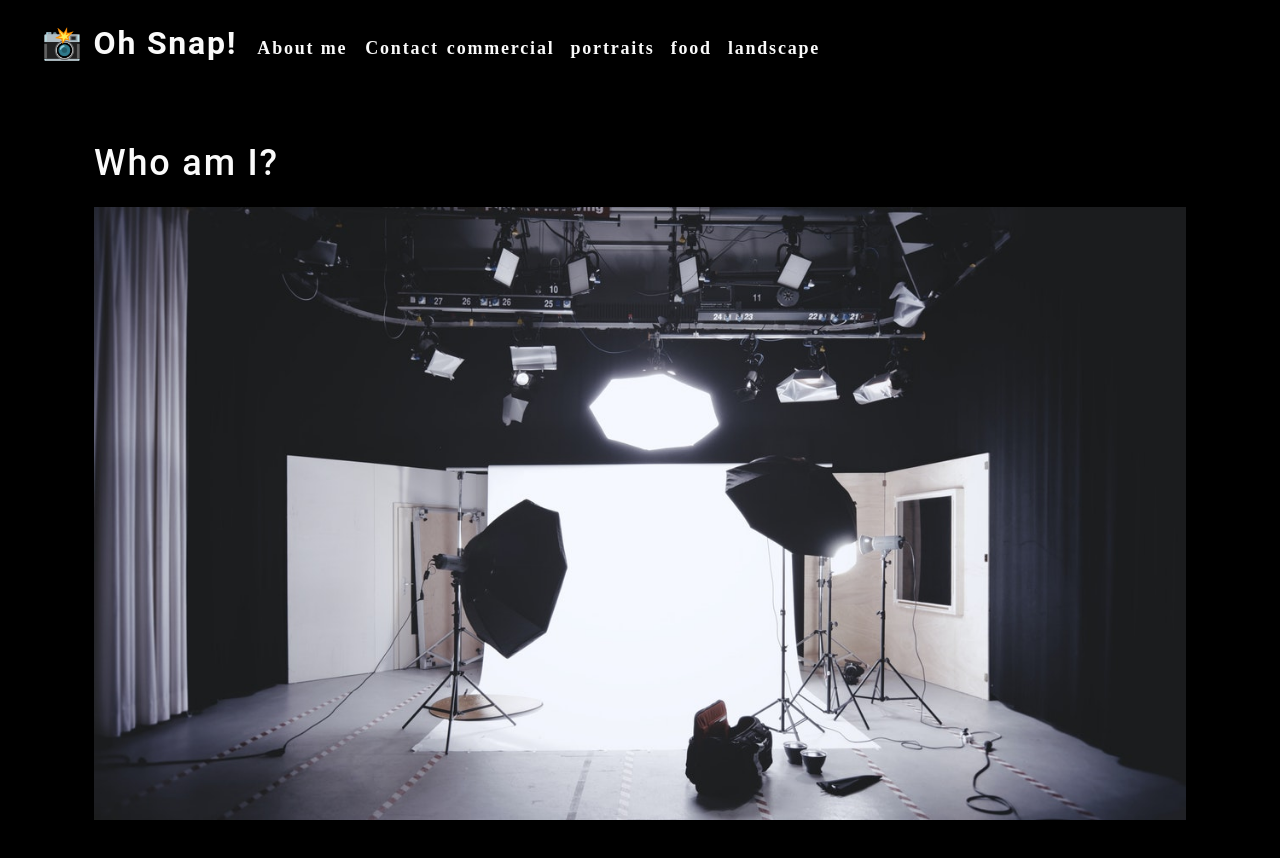
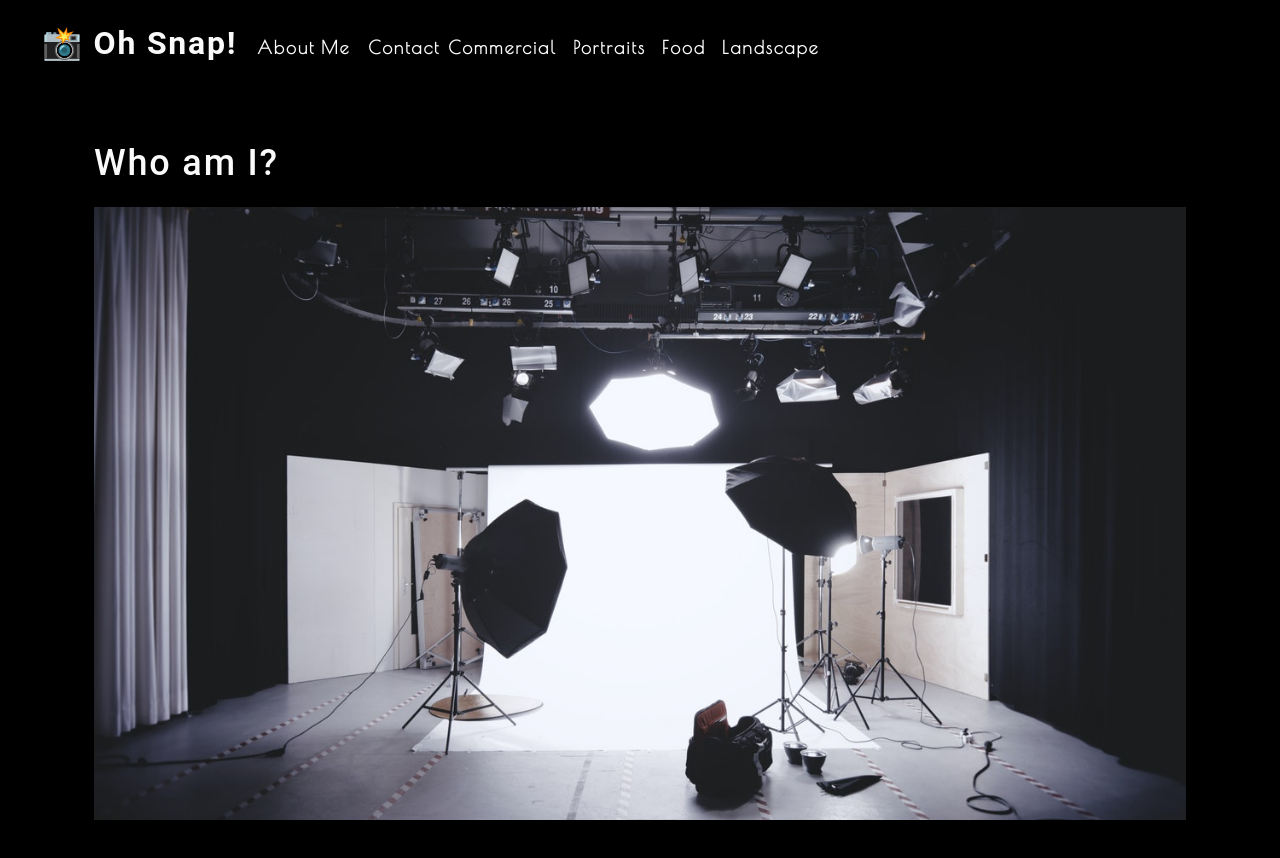
Before and after one commit to rxtATX/photo-port, a React (Create React App) app: page / in a window 1280 px wide. Shown: the top 858 px of the page. Built offline with nearby package versions, Linux system fonts and the light colour scheme.

Commit message:
Satisfying criteria for issue: Initialize a React Application #1

```diff
--- a/public/index.html
+++ b/public/index.html
@@ -25,6 +25,8 @@
       Learn how to configure a non-root public URL by running `npm run build`.
     -->
     <title>React App</title>
+    <link rel="preconnect" href="https://fonts.gstatic.com">
+<link href="https://fonts.googleapis.com/css2?family=Poiret+One&display=swap" rel="stylesheet">
   </head>
   <body>
     <noscript>You need to enable JavaScript to run this app.</noscript>
--- a/src/components/Nav/index.js
+++ b/src/components/Nav/index.js
@@ -7,14 +7,14 @@
 const Nav = () => {
   const categories = [
     {
-      name: "commercial",
+      name: "Commercial",
       description:
         "Photos of grocery stores, food trucks, and other commercial projects",
     },
-    { name: "portraits", description: "Portraits of people in my life" },
-    { name: "food", description: "Delicious delicacies" },
+    { name: "Portraits", description: "Portraits of people in my life" },
+    { name: "Food", description: "Delicious delicacies" },
     {
-      name: "landscape",
+      name: "Landscape",
       description: "Fields, farmhouses, waterfalls, and the beauty of nature",
     },
   ];
@@ -36,7 +36,7 @@
         </li>
           <li className="mx-2">
             <a href="#about">
-              About me
+              About Me
         </a>
           </li>
           <li>
```
